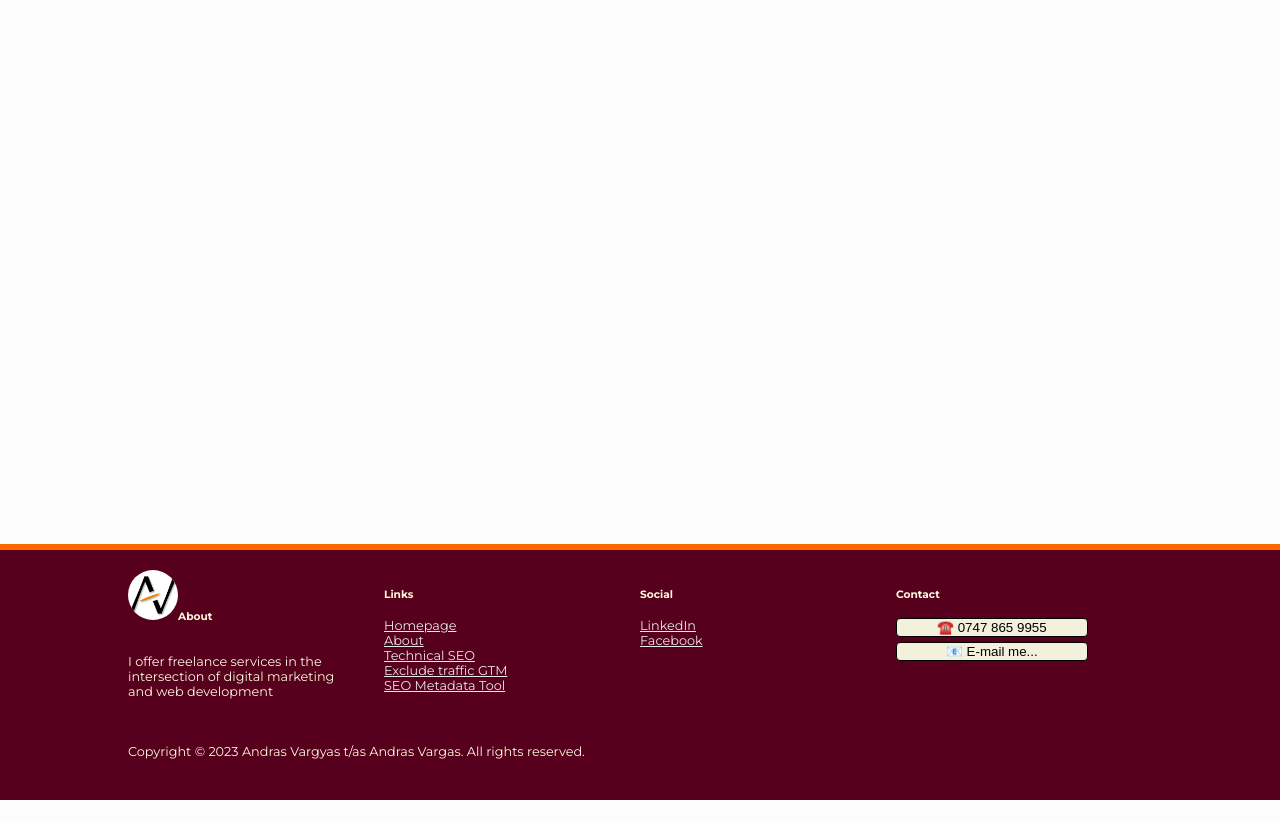
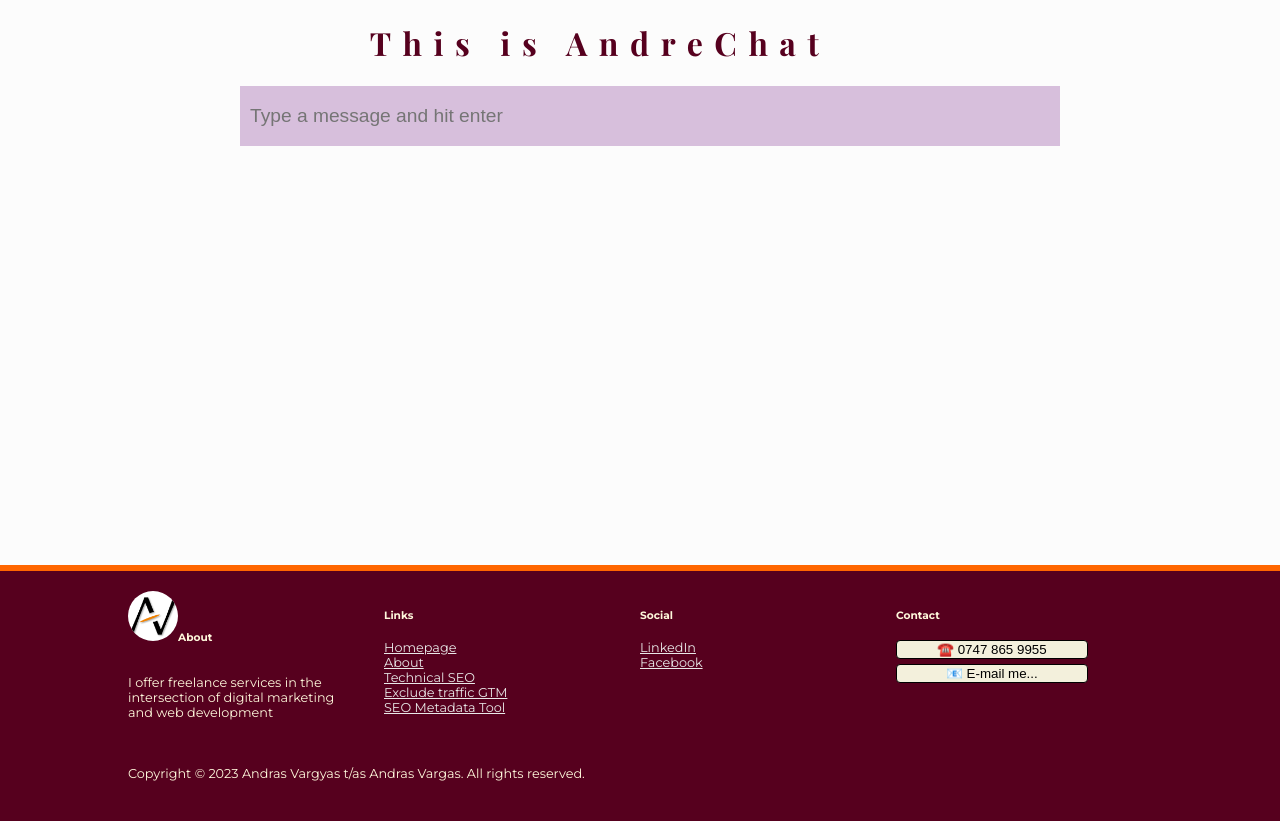
Before and after one commit to andvargas/andrasvargas.com, a React (Create React App) app: page /chat-gpt in a window 1280 px wide. Before the commit the page ends 800 px from the top, so only its background shows below. Built offline with nearby package versions, Linux system fonts and the light colour scheme; a web font is replaced by a local one.

Commit message:
backup before upgrade material ui

```diff
--- a/src/App.js
+++ b/src/App.js
@@ -17,6 +17,7 @@ import ScrollToTop from "./components/UI/ScrollToTop";
 import AddPost from "./containers/Page/AddPost";
 import Service1 from "./containers/Page/Service1";
 import Admin from "./containers/Admin/Admin";
+import ChatModule from "./components/ChatGPT/ChatModule";
 
 const theme = createTheme({
   palette: {
@@ -71,6 +72,7 @@ class App extends Component {
           <Route path="/dashboard" element={<Dashboard />} />
           {/*<Route path="/add-post" element={<AddPost />} />   remove this when live */}
           <Route path="/technical-seo-audit-service" element={<Service1 />} />
+          <Route path="/chat-gpt" element={<ChatModule />} />
         </Routes>
       </ScrollToTop>
     );
--- /dev/null
+++ b/src/components/ChatGPT/ChatModule.js
@@ -0,0 +1,83 @@
+import { useState } from "react";
+import classes from "./ChatModule.module.css";
+import ReactMarkdown from "react-markdown";
+
+const ChatModule = () => {
+  const [message, setMessage] = useState("");
+  const [chats, setChats] = useState([]);
+  const [isTyping, setIsTyping] = useState(false);
+  // const [sessionId, setSessionId] = useState(Date.now());
+
+  const chat = async (e, message) => {
+    e.preventDefault();
+
+    if (!message) return;
+    setIsTyping(true);
+
+    let msgs = chats;
+    msgs.push({ role: "user", content: message });
+    setChats(msgs);
+    window.scrollTo(0, document.body.scrollHeight);
+
+    setMessage("");
+
+    fetch("http://localhost:5001/chatgpt", {
+      method: "POST",
+      headers: {
+        "Content-Type": "application/json",
+      },
+      body: JSON.stringify({
+        chats,
+      }),
+    })
+      .then((response) => response.json())
+      .then((data) => {
+        msgs.push(data.output);
+        setChats(msgs);
+        setIsTyping(false);
+        window.scrollTo(0, document.body.scrollHeight);
+        console.log(chats);
+      })
+      .catch((error) => {
+        console.log(error);
+      });
+  };
+
+  return (
+    <main className={classes.main}>
+      <h1>This is AndreChat</h1>
+      <section>
+        {chats.map((chat, index) => (
+          <div key={index} className={chat.role === "user" ? classes.bubble + " " + classes.user_msg : classes.bubble}>
+            <span>{chat.role}</span>
+            <span>:</span>
+            <ReactMarkdown>{chat.content}</ReactMarkdown>
+          </div>
+        ))}
+      </section>
+
+      {isTyping ? (
+        <div className={isTyping ? "" : classes.hide}>
+          <p>
+            <i>Typing...</i>
+          </p>
+        </div>
+      ) : (
+        ""
+      )}
+
+      <form className={classes.chatForm} action="" onSubmit={(e) => chat(e, message)}>
+        <input
+          type="text"
+          className={classes.chatInput}
+          name="message"
+          value={message}
+          placeholder="Type a message and hit enter"
+          onChange={(e) => setMessage(e.target.value)}
+        />
+      </form>
+    </main>
+  );
+};
+
+export default ChatModule;
--- /dev/null
+++ b/src/components/ChatGPT/ChatModule.module.css
@@ -0,0 +1,52 @@
+.main {
+  max-width: 800px;
+  margin: auto;
+}
+
+.bubble {
+  background-color: #f3f0dc;
+  max-width: 70%;
+  padding: 15px;
+  border-radius: 20px;
+  text-align: left;
+  margin: 20px 0;
+}
+
+.bubble span {
+  margin: 5px;
+}
+
+.bubble span:first-child {
+  margin-right: 0;
+}
+.user_msg {
+  text-align: right;
+  margin-left: 30%;
+  display: flex;
+  flex-direction: row;
+  justify-content: flex-end;
+}
+
+.hide {
+  visibility: hidden;
+  display: none;
+}
+
+.chatForm {
+  text-align: center;
+  position: sticky;
+  bottom: 0;
+  margin-bottom: 15px;
+}
+.chatInput {
+  width: 100%;
+  height: 40px;
+  border: none;
+  padding: 10px;
+  font-size: 1.2rem;
+  background-color: #d7bfdc;
+}
+
+input:focus {
+  outline: none;
+}
--- a/src/containers/Homepage/Homepage.js
+++ b/src/containers/Homepage/Homepage.js
@@ -20,6 +20,13 @@ const classes = {
     position: "absolute",
     right: "20px",
     top: "20px",
+  },
+  gpt: {
+    position: "absolute",
+    left: "20px",
+    top: "90vh",
+    backgroundColor: "#82eefd",
+    color: "white",
   },
   loginIcon: {
     color: "white",
@@ -71,6 +78,13 @@ class Homepage extends Component {
             <WhatsApp />
           </Fab>
         </Tooltip>
+        <Link to="/chat-gpt">
+          <Tooltip title="Chat with AndreGPT" placement="right-end">
+            <Fab color="inherit" style={classes.gpt}>
+              <AccountCircle color="primary" style={classes.loginIcon} />
+            </Fab>
+          </Tooltip>
+        </Link>
 
         <Modal show={this.state.modalIsOpen} closed={this.closeModal}>
           {<Contact close={this.closeModal} />}
```
Also changed, not shown: src/components/ChatGPT/test.js (added, +22 -0 lines), 1 other file (tests, documents, lock files or other folders).
